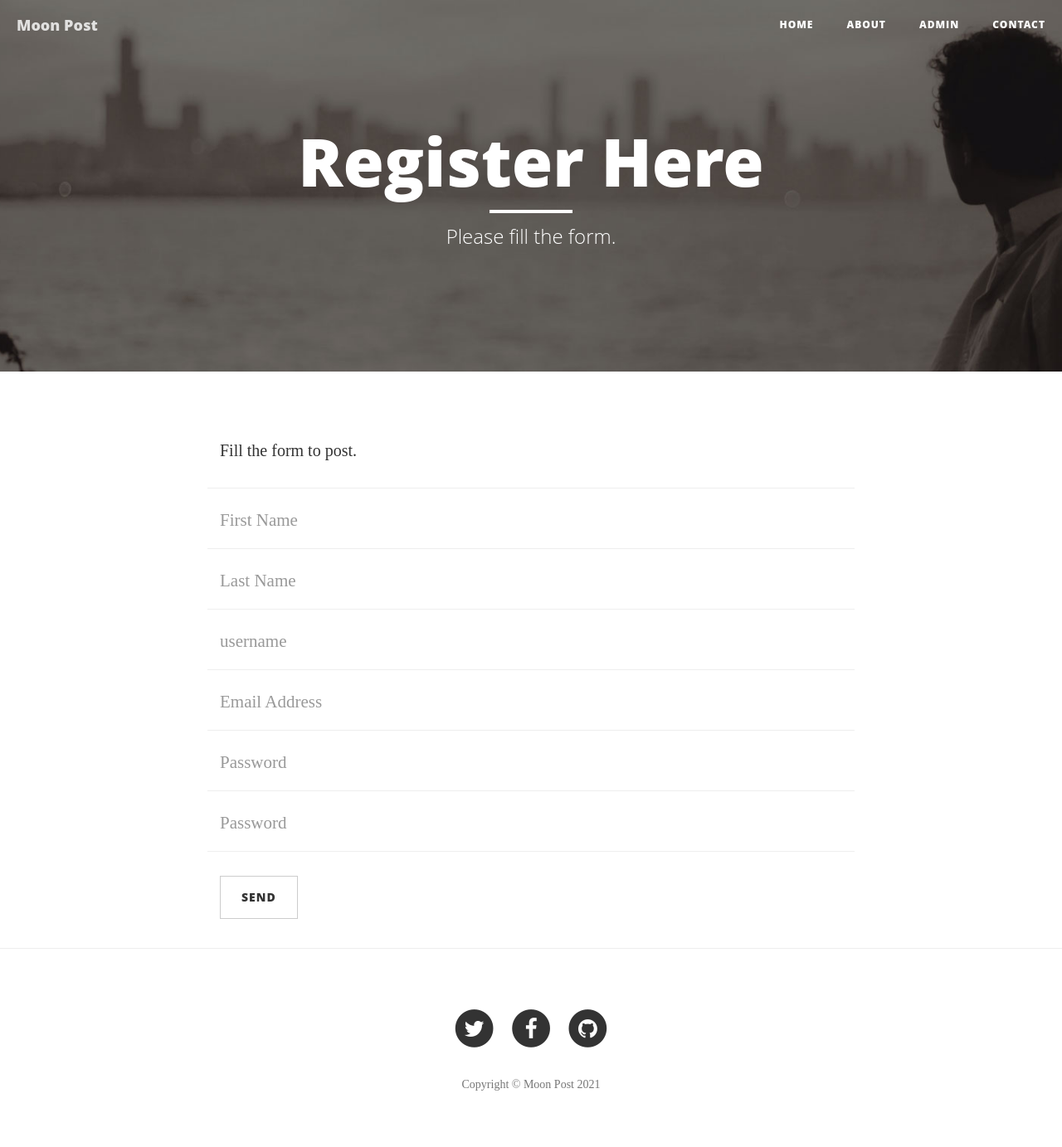
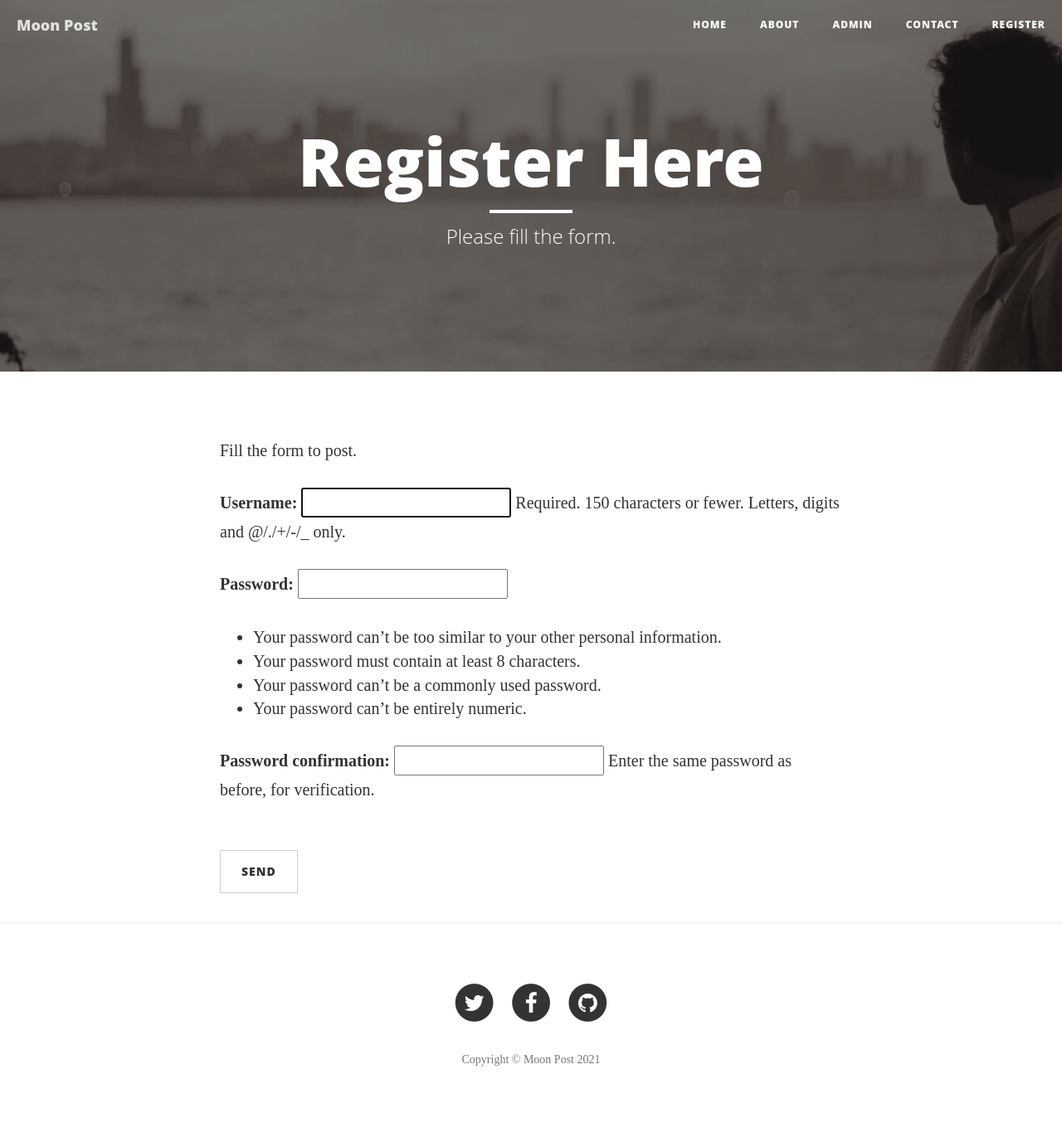
Before and after one commit to sirrrik/Django-finale, a Django app: page /Posts/register in a window 1280 px wide. Shown: the whole page at 83% size. After the commit the page ends 1285 px from the top, so only its background shows below. Run offline with Django 3.2, Linux system fonts and the light colour scheme; some libraries are stand-ins or nearby versions.

Commit message:
fixed bugs

```diff
--- a/MoonPost/settings.py
+++ b/MoonPost/settings.py
@@ -33,6 +33,7 @@ ALLOWED_HOSTS = []
 
 INSTALLED_APPS = [
     'Posts',
+
     'django.contrib.admin',
     'django.contrib.auth',
     'django.contrib.contenttypes',
--- a/MoonPost/urls.py
+++ b/MoonPost/urls.py
@@ -4,11 +4,14 @@ from django.conf.urls import url
 from django.urls.conf import include
 from django.conf import settings
 from django.conf.urls.static import static
+from django.urls import path, include
+# from main.views import IndexPageView, ChangeLanguageView
 
 urlpatterns = [
     url(r'^$',include('Posts.urls')),
     path('admin/', admin.site.urls),
     url(r'^Posts/',include('Posts.urls')),
+
 
 ]
 
--- a/Posts/__init__.py
+++ /dev/null
@@ -1,5 +0,0 @@
-# from subprocess import run,PIPE
-# import sys
-
-
-# run(sys.executable,'//home//victor//Desktop//projects//Django@finale//speech.py', shell=True,stdout=PIPE)
--- a/Posts/templates/posts/about.html
+++ b/Posts/templates/posts/about.html
@@ -49,6 +49,9 @@
                     </li>
                     <li>
                         <a href="{% url 'contact' %}">Contact</a>
+                    </li>
+                    <li>
+                        <a href="{% url 'register' %}">Register</a>
                     </li>
                 </ul>
             </div>
--- a/Posts/templates/posts/register.html
+++ b/Posts/templates/posts/register.html
@@ -3,7 +3,7 @@
 
     <head>
         {% load static%}
-        {% csrf_token %}
+
     <meta charset="utf-8">
     <meta http-equiv="X-UA-Compatible" content="IE=edge">
     <meta name="viewport" content="width=device-width, initial-scale=1">
@@ -51,6 +51,9 @@
                     <li>
                         <a href="{% url 'contact' %}">Contact</a>
                     </li>
+                    <li>
+                        <a href="{% url 'register' %}">Register</a>
+                    </li>
                 </ul>
             </div>
             <!-- /.navbar-collapse -->
@@ -80,49 +83,12 @@
         <div class="row">
             <div class="col-lg-8 col-lg-offset-2 col-md-10 col-md-offset-1">
                 <p>Fill the form to post.</p>
-                <form action="register" method="POST" novalidate>
-                    <div class="row control-group">
-                        <div class="form-group col-xs-12 floating-label-form-group controls">
-                            <label>First Name</label>
-                    <input type="text" class="form-control" placeholder="First Name" id="first_Name" required data-validation-required-message="Please enter your First Name.">
-                            <p class="help-block text-danger"></p>
-                        </div>
-                    </div>
-                    <div class="row control-group">
-                        <div class="form-group col-xs-12 floating-label-form-group controls">
-                            <label>Last Name</label>
-                    <input type="text" class="form-control" placeholder="Last Name" id="last_Name" required data-validation-required-message="Please enter your Last Name.">
-                            <p class="help-block text-danger"></p>
-                        </div>
-                    </div>
-                    <div class="row control-group">
-                        <div class="form-group col-xs-12 floating-label-form-group controls">
-                            <label>Username</label>
-                            <input type="text" class="form-control" placeholder="username" id="username" required data-validation-required-message="Please enter your Username.">
-                            <p class="help-block text-danger"></p>
-                        </div>
-                    </div>
-                    <div class="row control-group">
-                        <div class="form-group col-xs-12 floating-label-form-group controls">
-                            <label>Email Address</label>
-                            <input type="email" class="form-control" placeholder="Email Address" id="email" required data-validation-required-message="Please enter your email address.">
-                            <p class="help-block text-danger"></p>
-                        </div>
-                    </div>
-                    <div class="row control-group">
-                        <div class="form-group col-xs-12 floating-label-form-group controls">
-                            <label>Password</label>
-                            <input type="password" class="form-control" placeholder="Password" id="password1" required data-validation-required-message="Please enter your Password.">
-                            <p class="help-block text-danger"></p>
-                        </div>
-                    </div>
-                    <div class="row control-group">
-                        <div class="form-group col-xs-12 floating-label-form-group controls">
-                            <label>Password</label>
-                            <input type="password" class="form-control" placeholder="Password" id="password2" required data-validation-required-message="Please enter your Password.">
-                            <p class="help-block text-danger"></p>
-                        </div>
-                    </div>
+
+                <form  method="POST" >
+                    {% csrf_token %}
+
+                    {{form.as_p}}
+
                     <br>
                     <div id="success"></div>
                     <div class="row">
--- a/Posts/urls.py
+++ b/Posts/urls.py
@@ -8,6 +8,7 @@ urlpatterns = [
    url(r'^about',views.about, name='about'),
    url(r'^contact',views.contact, name='contact'),
    url(r'^register',views.register, name='register'),
-    url(r'^extenal',views.extenal ),
+
+     url(r'^$',views.extenal, name='extenal'),
 
 ]
--- a/Posts/views.py
+++ b/Posts/views.py
@@ -1,10 +1,13 @@
 from os import pipe
-from django.shortcuts import render
+from django.shortcuts import redirect, render
 from .models import posts
 from subprocess import run,PIPE
 import sys
-from django.contrib.auth.models import User, auth
+from django.contrib.auth.models import User
+from django.contrib.auth.forms import UserCreationForm
+
 # Create your views here.
+# show the the posts im the database
 def index(request):
     Posts = posts.objects.all()[:20]
 
@@ -17,13 +20,14 @@ def index(request):
 
     return render(request, 'posts/index.html',context)
 
+# call and run the speech.py file on button click
 def extenal(request):
      v = run(sys.executable,'//home//victor//Desktop//projects//Django@finale//speech.py', shell=True,stdout=PIPE)
 
-     return render(request,'posts/index.html', {'data':v})
+     return render(request,'index.html', {'data':v})
 
 
-
+# get the stored posts in the database
 def post(request, id):
     Post = posts.objects.get(id=id)
 
@@ -41,19 +45,16 @@ def contact(request):
 
     return render( request,'posts/contact.html')
 
+# register the users into the database with the defualt django usercreation templete
 def register(request):
     if request.method == 'POST':
-        first_name = request.POST['first_Name']
-        last_name = request.POST['last_Name']
-        username = request.POST['username']
-        email = request.POST['email']
-        password1 = request.POST['password1']
-        password2 = request.POST['password2']
-        user = User.objects.create_user(username=username, password=password1,email=email,first_name=first_name,last_name=last_name)
-        user.save()
-        print('user created')
+        form = UserCreationForm(request.POST)
+        if form.is_valid():
+            form.save()
+            return redirect(request, 'posts/register.html')
 
 
     else:
-        return render(request, 'posts/register.html')
-    return render( request,'posts/register.html')
+        form = UserCreationForm()
+    args = {'form':form}
+    return render(request, 'posts/register.html', args)
```
Also changed, not shown: Posts/templates/posts/base.html (+4 -3 lines), Posts/templates/posts/contact.html (+5 -4 lines), Posts/templates/posts/index22.html (deleted, +0 -34 lines).
